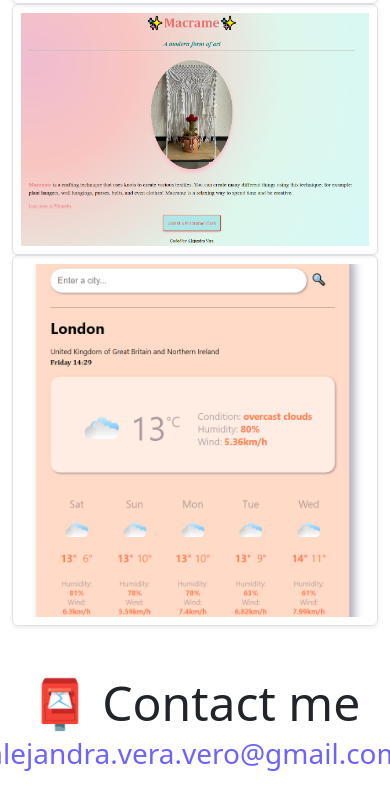
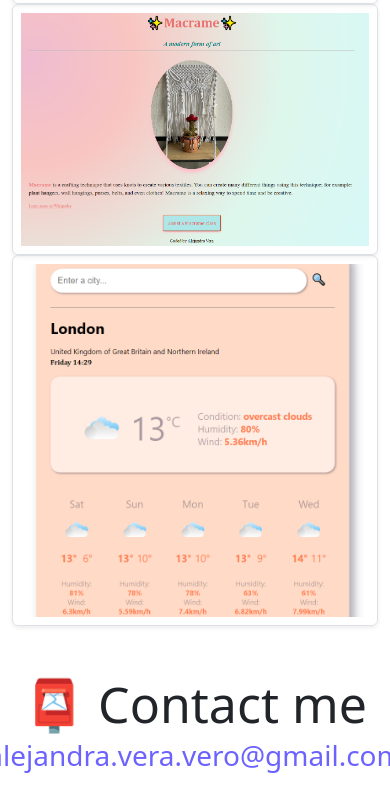
Before and after one commit to AlejandraVe/alejandra-vera-front-end-developer, a plain HTML site: page about.html in a window 390 px wide. Shown: the part 771-1557 px from the top of the page. Drawn offline with nearby package versions, Linux system fonts and the light colour scheme.

Commit message:
Update the CSS in the about.html using media queries

```diff
--- a/about.html
+++ b/about.html
@@ -62,7 +62,7 @@
         </div>
     </div>
     <div id="contact" class="mt-5">
-        <h2>📮 Contact me</h2>
+        <h2 class="contact-me">📮 Contact me</h2>
         <a href="mailto:[email]" class="email-link" title="Email Alejandra">
             alejandra.vera.vero@gmail.com
         </a>
--- a/src/style.css
+++ b/src/style.css
@@ -94,4 +94,7 @@ p {
   h1 {
     font-size: 50px;
   }
+  .contact-me {
+    font-size: 50px;
+  }
 }
```
